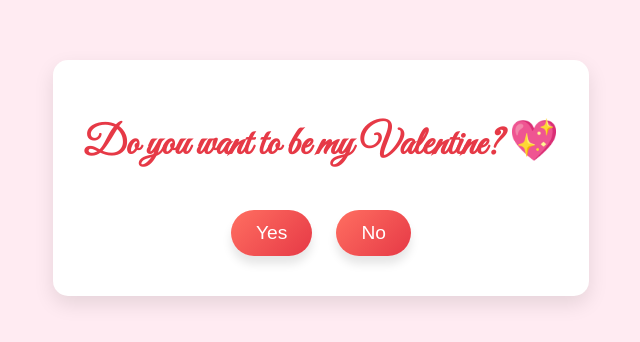
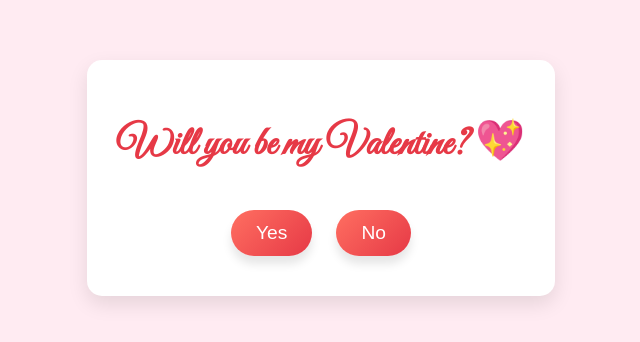
Before and after one commit to arvguerrero/Iyaaa, a plain HTML site: page index.html in a window 1280 px wide. Shown: the part 222-564 px from the top of the page, without its empty margins (319-959 px from the left). Drawn offline with nearby package versions, Linux system fonts and the light colour scheme.

Commit message:
Update index.html

```diff
--- a/index.html
+++ b/index.html
@@ -57,7 +57,7 @@
 </head>
 <body>
     <div class="question-container">
-        <h1>Do you want to be my Valentine? 💖</h1>
+        <h1>Will you be my Valentine? 💖</h1>
         <div class="button-container">
             <button class="question-btn" onclick="window.location.href='main.html';">Yes</button>
             <button class="question-btn" id="noButton">No</button>
```
